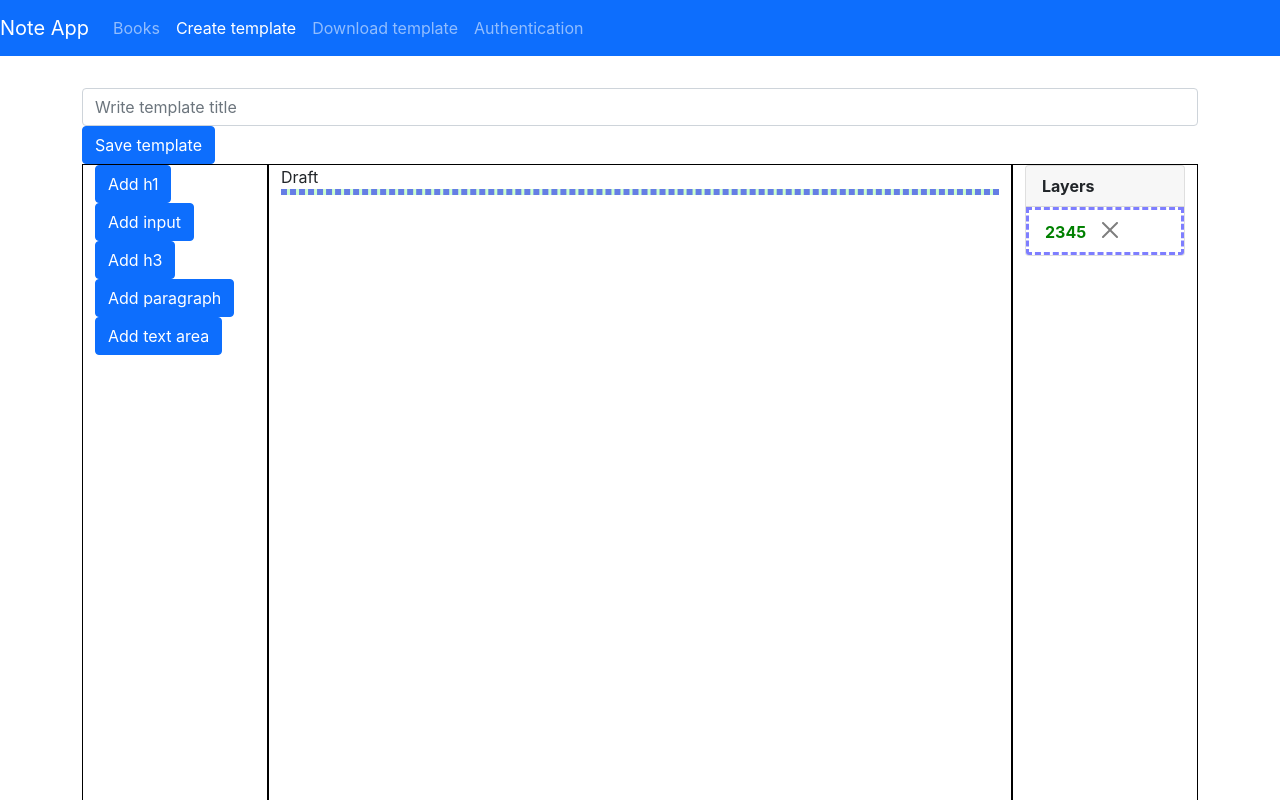
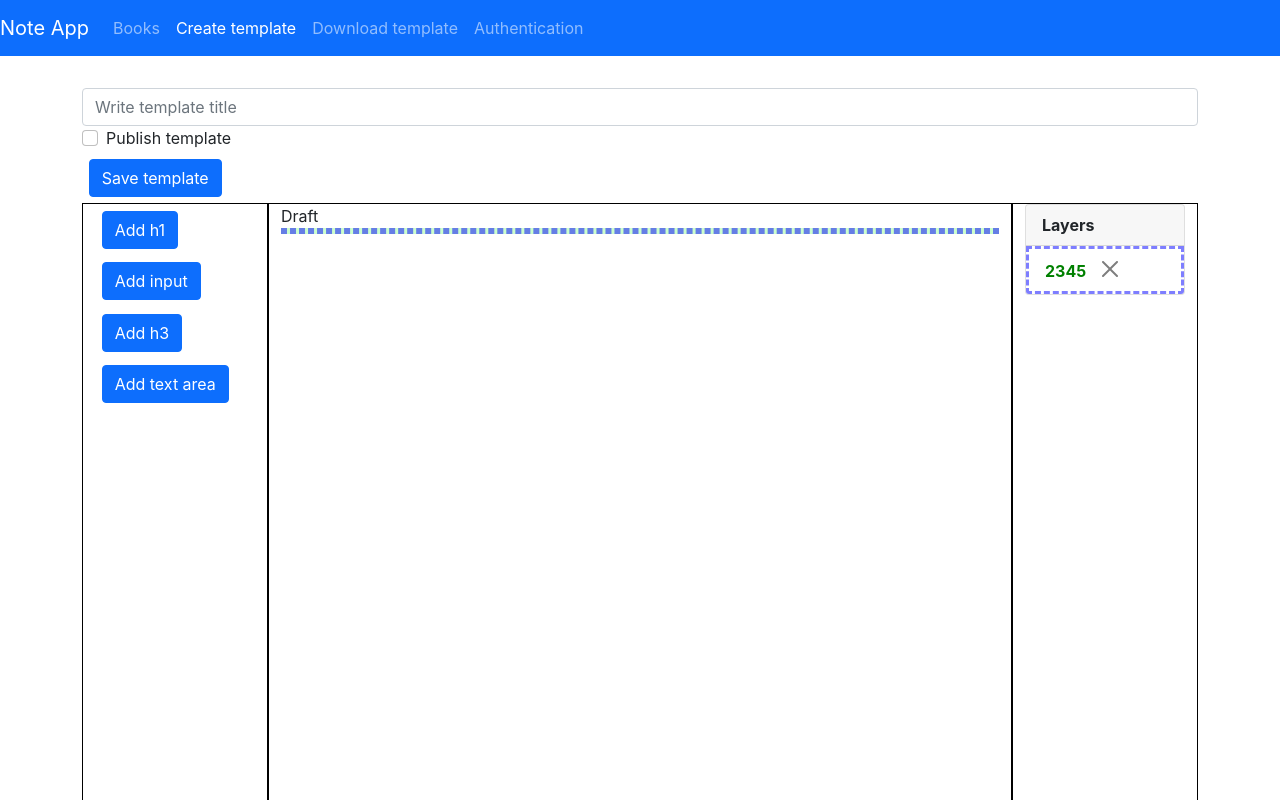
Before and after one commit to Lenora310/note-app, a React (Create React App) app: page /template_creator in a window 1280 px wide. Shown: the top 800 px of the page. Built offline with nearby package versions, Linux system fonts and the light colour scheme; no server answers.

Commit message:
Template publishing was added

```diff
--- a/src/App.js
+++ b/src/App.js
@@ -1,6 +1,5 @@
 import React from "react";
 import { BrowserRouter, Route, Switch } from "react-router-dom";
-import { Books } from "./pages/Books";
 import { TemplateCreator } from "./pages/templates/TemplateCreator";
 import { Navbar } from "./components/Navbar";
 import { Alert } from "./components/Alert";
@@ -20,7 +19,7 @@ function App() {
           <div className="container pt-4">
             <Alert />
             <Switch>
-              <Route path={"/"} exact component={Books} />
+              <Route path={"/"} exact component={Authentication} />
               <Route path={"/template_creator"} component={TemplateCreator} />
               <Route path={"/books"} component={BookNavigation} />
               <Route path={"/book_creator"} component={BookCreator} />
--- a/src/components/Navbar.js
+++ b/src/components/Navbar.js
@@ -6,7 +6,7 @@ export const Navbar = () => (
     <div className="navbar-brand">Note App</div>
     <ul className="navbar-nav">
       <li className="nav-item">
-        <NavLink className="nav-link" to="/" exact>
+        <NavLink className="nav-link" to="/books" exact>
           Books
         </NavLink>
       </li>
--- a/src/components/books/BookNavigation.js
+++ b/src/components/books/BookNavigation.js
@@ -1,12 +1,13 @@
 import React from "react";
 import { Route, Switch } from "react-router-dom";
+import { Books } from "../../pages/Books";
 import { Book } from "./Book";
 import { BookList } from "./BookList";
 
 export const BookNavigation = () => {
   return (
     <Switch>
-      <Route exact path="/books" component={BookList} />
+      <Route exact path="/books" component={Books} />
       <Route path="/books/:id" component={Book} />
     </Switch>
   );
--- a/src/context/firebase/FirebaseState.js
+++ b/src/context/firebase/FirebaseState.js
@@ -141,7 +141,7 @@ export const FirebaseState = ({ children }) => {
     }
   };
 
-  const addTemplate = async (templateTitle, elements) => {
+  const addTemplate = async (templateTitle, elements, publish) => {
     const template = {
       title: templateTitle,
       elements,
@@ -165,7 +165,30 @@ export const FirebaseState = ({ children }) => {
     } catch (e) {
       throw new Error(e.message);
     }
+
+    if(publish){
+      publishTemplate(templateTitle, elements);
+    }
   };
+
+  const publishTemplate = async (templateTitle, elements) => {
+    const template = {
+      title: templateTitle,
+      elements,
+    };
+    try {
+      const res = await axios.post(
+        `${url}/templates.json`,
+        template
+      );
+      console.log("publishTemplate", res.data);
+    } catch (e) {
+      throw new Error(e.message);
+    }
+  };
+
+
+
 
   const downloadPublicTemplate = async (templateId) => {
     const res = await axios.get(`${url}/templates/${templateId}.json`);
--- a/src/index.scss
+++ b/src/index.scss
@@ -1,7 +1,5 @@
 // @import "bootstrap/functions";
 // @import "bootstrap/variables";
-
-
 
 // /* finally, import Bootstrap */
 // @import "bootstrap";
@@ -15,21 +13,24 @@
 
 @import "~bootstrap/scss/bootstrap";
 
-$theme-colors: (
-  primary: $purple
-);
+// {component-active-color: purple}
+
+// $theme-colors: (
+//   primary: $purple,
+//   component-active-color: purple
+// );
 
 body {
   margin: 0;
-  font-family: -apple-system, BlinkMacSystemFont, 'Segoe UI', 'Roboto', 'Oxygen',
-    'Ubuntu', 'Cantarell', 'Fira Sans', 'Droid Sans', 'Helvetica Neue',
+  font-family: -apple-system, BlinkMacSystemFont, "Segoe UI", "Roboto", "Oxygen",
+    "Ubuntu", "Cantarell", "Fira Sans", "Droid Sans", "Helvetica Neue",
     sans-serif;
   -webkit-font-smoothing: antialiased;
   -moz-osx-font-smoothing: grayscale;
 }
 
 code {
-  font-family: source-code-pro, Menlo, Monaco, Consolas, 'Courier New',
+  font-family: source-code-pro, Menlo, Monaco, Consolas, "Courier New",
     monospace;
 }
 .note {
@@ -37,7 +38,7 @@ code {
   justify-content: space-between;
   align-items: center;
 
-  strong{
+  strong {
     margin-right: 1rem;
   }
 }
@@ -46,18 +47,20 @@ code {
   border-style: solid;
   border-width: 1px;
   border-color: black;
-
 }
-.template-creator-row{
+.template-creator-row {
   height: 100vh;
 }
 
 .instruction {
   color: green;
 }
-.template-creator-column .list-group-item{
+.template-creator-column .list-group-item {
   z-index: 1;
 }
-.template-creator-column .list-group-item .btn-close{
+.template-creator-column .list-group-item .btn-close {
   z-index: 2;
 }
+.template-creator-column .add-tool, .btn-save {
+  margin: 5pt;
+}
--- a/src/pages/Books.js
+++ b/src/pages/Books.js
@@ -14,7 +14,6 @@ export const Books = () => {
     onAuthStateChanged(auth, (currentUser) => {
       setUser(currentUser);
     });
-
     // eslint-disable-next-line
   }, []);
 
--- a/src/pages/templates/TemplateCreator.js
+++ b/src/pages/templates/TemplateCreator.js
@@ -6,7 +6,6 @@ import { Form } from "../../components/form/Form";
 import { addPageElement } from "../../utilities/addPageElement";
 import { PARENT_ID } from "../../context/types";
 
-
 export const TemplateCreator = () => {
   const draftId = 2345; //todo change the constant
 
@@ -14,24 +13,34 @@ export const TemplateCreator = () => {
   const alert = useContext(AlertContext);
 
   const [title, setTitle] = useState("");
-  const elementsInit =
-    { parentId: PARENT_ID, elementTag: "div", elementId: draftId, html: "" };
+  const [publish, setPublish] = useState(false);
+
+  const elementsInit = {
+    parentId: PARENT_ID,
+    elementTag: "div",
+    elementId: draftId,
+    html: "",
+  };
   const [elements, setElements] = useState([elementsInit]);
 
   const [id, setId] = useState(100);
   const [selected, setSelected] = useState(draftId);
   const [hovered, setHovered] = useState(draftId);
 
-
   const [showH3input, setshowH3input] = useState(false);
   const [showH1input, setshowH1input] = useState(false);
 
   const prevState = useRef({ selected, hovered });
   useEffect(() => {
-    if(elements.length===0){
-      addElement(elementsInit.parentId, elementsInit.elementTag,elementsInit.elementId, elementsInit.html);
+    if (elements.length === 0) {
+      addElement(
+        elementsInit.parentId,
+        elementsInit.elementTag,
+        elementsInit.elementId,
+        elementsInit.html
+      );
     }
-  }, [elements])
+  }, [elements]);
 
   useEffect(() => {
     const prevSelEl = document.getElementById(prevState.current.selected);
@@ -79,7 +88,11 @@ export const TemplateCreator = () => {
   const deleteElement = (event, elementId) => {
     event.stopPropagation();
     document.getElementById(elementId).remove();
-    setElements(elements.filter(el => el.elementId!==elementId && el.parentId!==elementId));
+    setElements(
+      elements.filter(
+        (el) => el.elementId !== elementId && el.parentId !== elementId
+      )
+    );
   };
 
   const getNewId = () => {
@@ -99,7 +112,7 @@ export const TemplateCreator = () => {
   };
   const saveTemplate = () => {
     firebase
-      .addTemplate(title, elements)
+      .addTemplate(title, elements, publish)
       .then(() => {
         alert.show("Template was created", "success");
       })
@@ -112,12 +125,31 @@ export const TemplateCreator = () => {
     <div>
       <h3>{title}</h3>
       <Form saveValue={setTitle} placeholder="Write template title" />
-      <Button onClick={() => saveTemplate()}>Save template</Button>
+      <div className="form-check">
+        <input
+          className="form-check-input"
+          type="checkbox"
+          value=""
+          id="flexCheckDefault"
+          onChange={()=> setPublish(!publish)}
+        />
+        <label className="form-check-label" for="flexCheckDefault">
+          Publish template
+        </label>
+      </div>
+      <Button className="btn-save" onClick={() => saveTemplate()}>Save template</Button>
+
+
 
       <Container fluid>
         <Row className="template-creator-row">
           <Col className="template-creator-column add-tools">
-            <Button onClick={() => setshowH1input(!showH1input)}>Add h1</Button>
+            <Button
+              className="add-tool"
+              onClick={() => setshowH1input(!showH1input)}
+            >
+              Add h1
+            </Button>
             {showH1input ? (
               <Form
                 id="addH1Form"
@@ -127,11 +159,17 @@ export const TemplateCreator = () => {
             ) : null}
 
             <Button
+              className="add-tool"
               onClick={() => addElement(draftId, "input", getNewId(), "input")}
             >
               Add input
             </Button>
-            <Button onClick={() => setshowH3input(!showH3input)}>Add h3</Button>
+            <Button
+              className="add-tool"
+              onClick={() => setshowH3input(!showH3input)}
+            >
+              Add h3
+            </Button>
             {showH3input ? (
               <Form
                 id="addH3Form"
@@ -140,13 +178,15 @@ export const TemplateCreator = () => {
               />
             ) : null}
 
-            <Button
+            {/* <Button
+              className="add-tool"
               onClick={() => addElement(draftId, "p", getNewId(), "paragraph")}
             >
               Add paragraph
-            </Button>
+            </Button> */}
 
             <Button
+              className="add-tool"
               onClick={() => addElement(draftId, "textarea", getNewId(), "")}
             >
               Add text area
@@ -181,11 +221,9 @@ export const TemplateCreator = () => {
                       setHovered(el.elementId);
                     }}
                   >
-                    {/* <p> */}
                     <strong>
                       {el.elementId} &nbsp; {el.html}{" "}
                     </strong>
-                    {/* </p> */}
                     <button
                       type="button"
                       className="btn-close"
```
